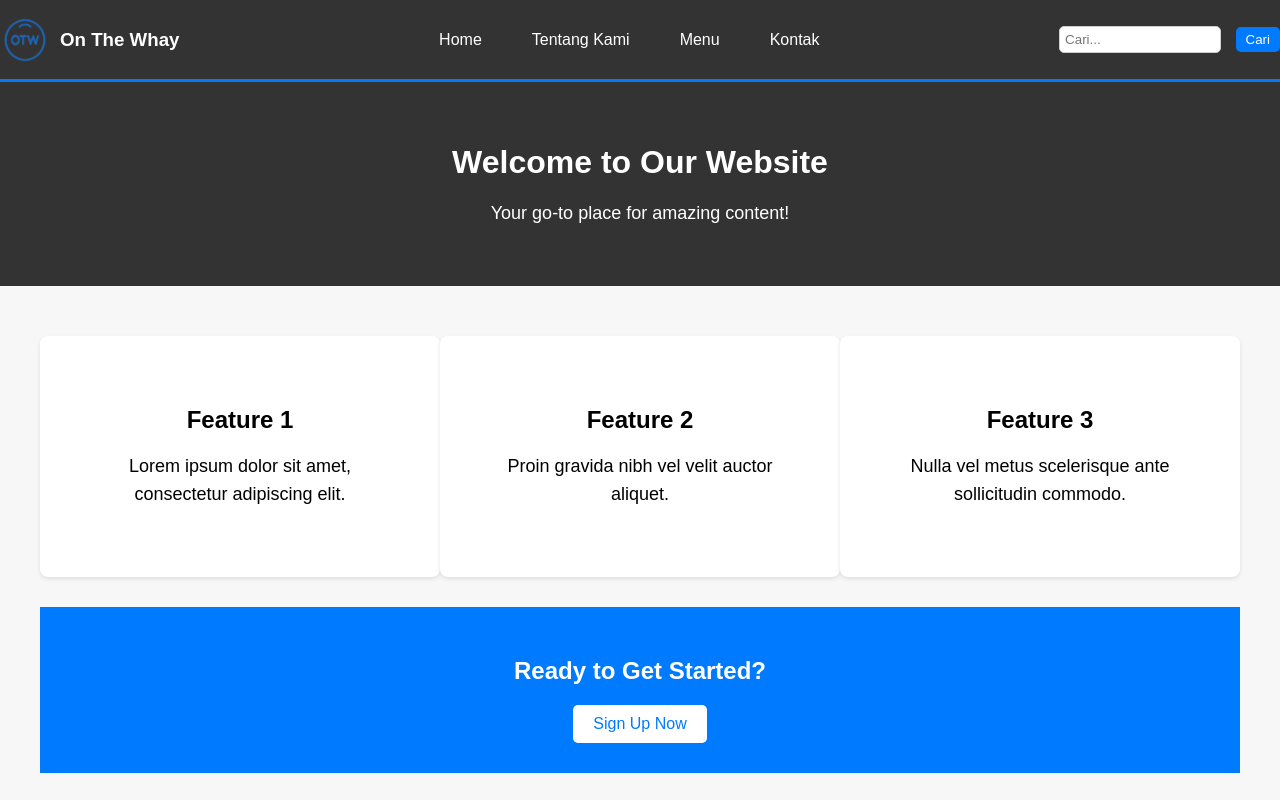
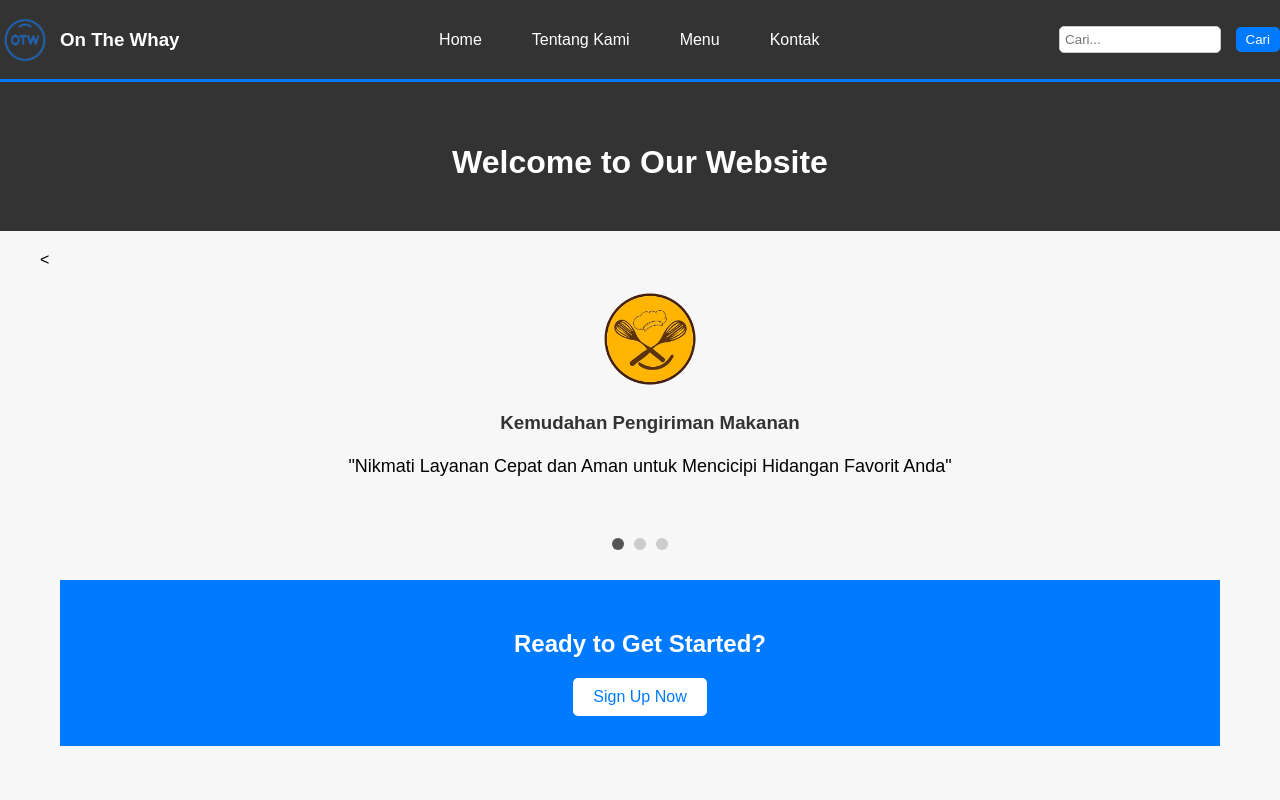
Before and after one commit to Malikabdullah91/Malik_Abdullah, a PHP site: page / in a window 1280 px wide. Run offline with PHP 8.4, Linux system fonts and the light colour scheme.

Commit message:
Add files via upload

```diff
--- a/Pemweb/index.css
+++ b/Pemweb/index.css
@@ -122,23 +122,50 @@ p {
 }
 
 /* Features section styles */
-.features {
+body {
+  font-family: Arial, sans-serif;
+  background-color: #f7f7f7;
+  margin: 0;
+  padding: 0;
+}
+
+.carousel-container {
+  width: 100%;
+  overflow: hidden;
+  margin-bottom: 20px;
+}
+
+.carousel-slide {
   display: flex;
-  justify-content: space-between;
-  margin-top: 30px;
+  transition: transform 0.5s ease;
 }
 
 .feature {
-  width: 30%;
-  background-color: #fff;
-  padding: 50px;
-  border-radius: 8px;
-  box-shadow: 0 2px 4px rgba(0, 0, 0, 0.1);
+  flex: 0 0 100%;
+  padding: 0 10px;
   text-align: center;
 }
 
-.feature h2 {
-  margin-bottom: 10px;
+/* Carousel Navigation */
+.carousel-nav {
+  display: flex;
+  justify-content: center;
+  margin-top: 10px;
+}
+
+.carousel-dot {
+  background-color: #ccc;
+  border: none;
+  width: 12px;
+  height: 12px;
+  border-radius: 50%;
+  margin: 0 5px;
+  cursor: pointer;
+  transition: background-color 0.3s ease;
+}
+
+.carousel-dot.active {
+  background-color: #555;
 }
 
 /* Call to action styles */
@@ -224,3 +251,6 @@ p {
     padding: 20px 0; /* Padding panggilan aksi diubah */
   }
 }
+.feature h3 {
+  color: #333;
+}
--- a/Pemweb/index.html
+++ b/Pemweb/index.html
@@ -47,25 +47,34 @@
     <header>
       <div class="container">
         <h1>Welcome to Our Website</h1>
-        <p>Your go-to place for amazing content!</p>
       </div>
     </header>
 
     <div class="container">
-      <section class="features">
-        <div class="feature">
-          <h2>Feature 1</h2>
-          <p>Lorem ipsum dolor sit amet, consectetur adipiscing elit.</p>
+      <<div class="container">
+        <div class="carousel-container">
+          <div class="carousel-slide" id="carouselSlide">
+            <div class="feature">
+              <center>
+                <img src="pngtree-food-logo-png-image_5296974-removebg-preview.png" width="100px">
+                <h3>Kemudahan Pengiriman Makanan</h3>
+              </center>
+              <p>"Nikmati Layanan Cepat dan Aman untuk Mencicipi Hidangan Favorit Anda" </p>
+            </div>
+            <div class="feature">
+              <img src="zarla-drinkathon-1x1-2400x2400-20220420-cjkckxqkccp7m7fq4tr9-removebg-preview.png" width="100px">
+                <h3>Sajikan Kesegaran Langsung di Pintu Anda! </h3>
+              </center>
+              <p>"Pesan Sekarang dan Rasakan Kenikmatan Minuman Favorit Tanpa Harus Keluar Rumah" </p>
+            </div>
+            <div class="feature">
+              <img src="Untitled-removebg-preview.png" width="100px">
+                <h3>Pesan Dan Nikmati </h3>
+              </center>
+              <p>"Setiap Pengiriman Adalah Cerminan Kepercayaan dan Keamanan Kami. Kami Hadir untuk Menyediakan Layanan Terbaik Demi Kepuasan Pelanggan"</p>
+            </div>
+          </div>
         </div>
-        <div class="feature">
-          <h2>Feature 2</h2>
-          <p>Proin gravida nibh vel velit auctor aliquet.</p>
-        </div>
-        <div class="feature">
-          <h2>Feature 3</h2>
-          <p>Nulla vel metus scelerisque ante sollicitudin commodo.</p>
-        </div>
-      </section>
 
       <div class="cta">
         <h2>Ready to Get Started?</h2>
@@ -81,6 +90,37 @@
       function handleSubMenuClick(subMenuName) {
         alert("Clicked on submenu: " + subMenuName);
       }
+      const carouselSlide = document.getElementById('carouselSlide');
+  const features = document.querySelectorAll('.feature');
+  const dotsContainer = document.createElement('div');
+  dotsContainer.classList.add('carousel-nav');
+  carouselSlide.parentNode.insertBefore(dotsContainer, carouselSlide.nextSibling);
+
+  features.forEach((feature, index) => {
+    const dot = document.createElement('button');
+    dot.classList.add('carousel-dot');
+    if (index === 0) dot.classList.add('active');
+    dot.onclick = () => moveSlide(index);
+    dotsContainer.appendChild(dot);
+  });
+
+  let currentIndex = 0;
+
+  function moveSlide(index) {
+    currentIndex = index;
+    updateSlide();
+  }
+
+  function updateSlide() {
+    const translateXValue = `calc(-${currentIndex * 100}% - ${currentIndex * 20}px)`;
+    carouselSlide.style.transform = `translateX(${translateXValue})`;
+
+    const dots = document.querySelectorAll('.carousel-dot');
+    dots.forEach((dot, index) => {
+      dot.classList.remove('active');
+      if (index === currentIndex) dot.classList.add('active');
+    });
+  }
     </script>
   </body>
 </html>
```
Also changed, not shown: Pemweb/Untitled-removebg-preview.png (added), Pemweb/zarla-drinkathon-1x1-2400x2400-20220420-cjkckxqkccp7m7fq4tr9-removebg-preview.png (added).
